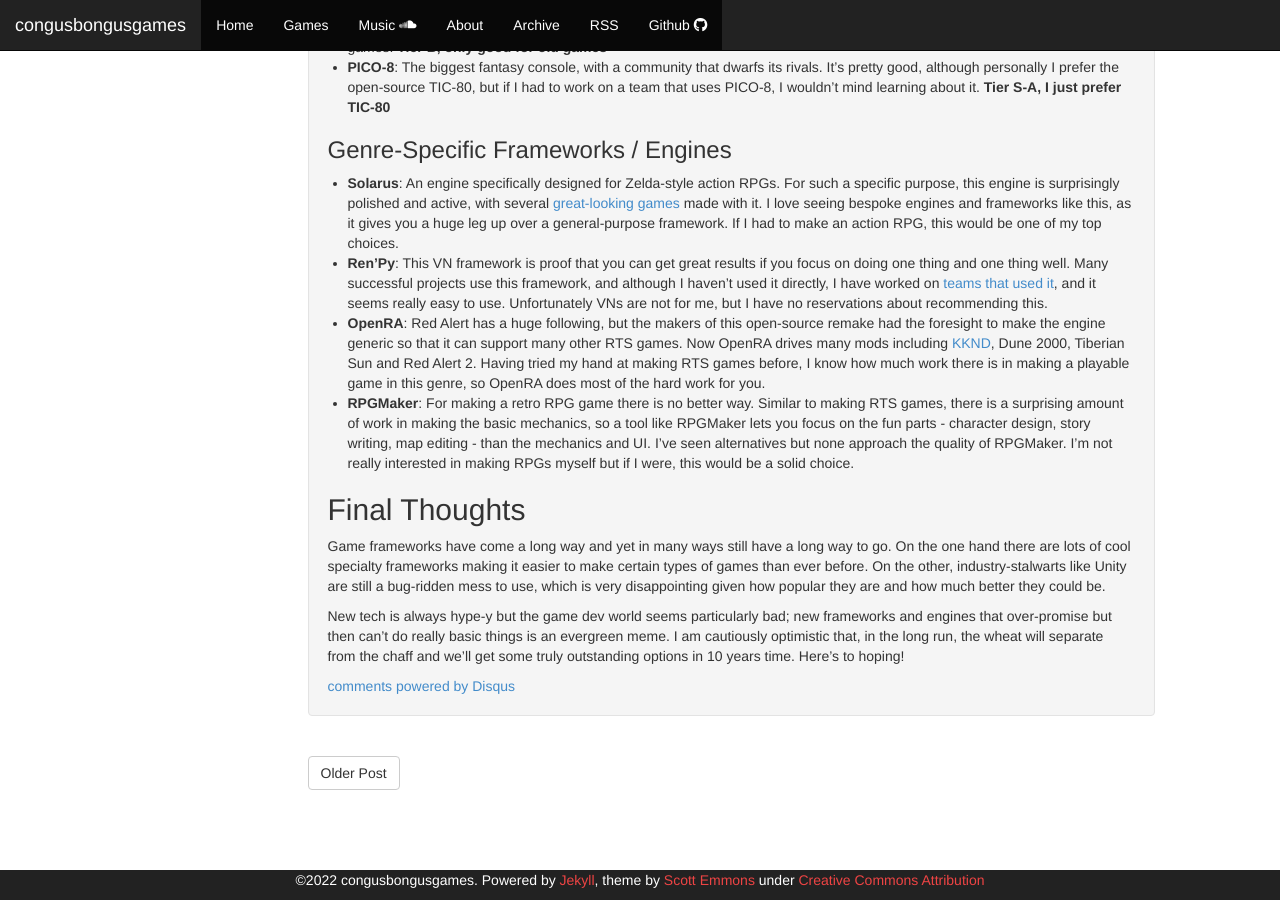
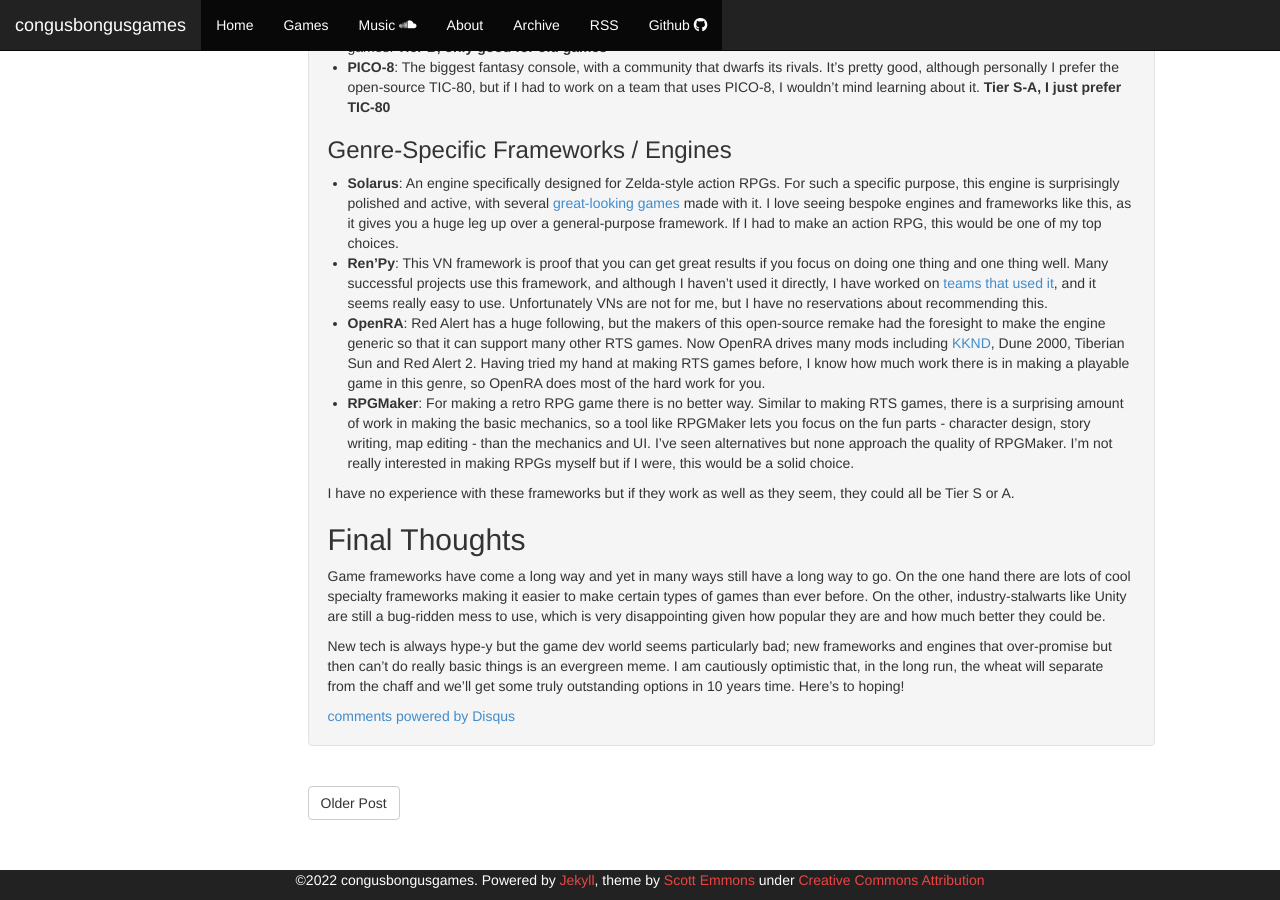
Before and after one commit to cxong/cxong.github.io, a Jekyll site: the page built from _posts/2022-08-21-game-framework-tier-list.md, in a window 1280 px wide and 900 px high, scrolled down 2278 px. Built offline with Jekyll 4.4.1, drawn with Linux system fonts in a browser that asks for light colours; nearby versions of some CDN libraries; comment, search, counter and statistics services are not loaded.

Commit message:
Update 2022-08-21-game-framework-tier-list.md

```diff
--- a/_posts/2022-08-21-game-framework-tier-list.md
+++ b/_posts/2022-08-21-game-framework-tier-list.md
@@ -60,6 +60,8 @@
 - **OpenRA**: Red Alert has a huge following, but the makers of this open-source remake had the foresight to make the engine generic so that it can support many other RTS games. Now OpenRA drives many mods including [KKND](https://github.com/IceReaper/OpenKrush), Dune 2000, Tiberian Sun and Red Alert 2. Having tried my hand at making RTS games before, I know how much work there is in making a playable game in this genre, so OpenRA does most of the hard work for you.
 - **RPGMaker**: For making a retro RPG game there is no better way. Similar to making RTS games, there is a surprising amount of work in making the basic mechanics, so a tool like RPGMaker lets you focus on the fun parts - character design, story writing, map editing - than the mechanics and UI. I've seen alternatives but none approach the quality of RPGMaker. I'm not really interested in making RPGs myself but if I were, this would be a solid choice.
 
+I have no experience with these frameworks but if they work as well as they seem, they could all be Tier S or A.
+
 ## Final Thoughts
 
 Game frameworks have come a long way and yet in many ways still have a long way to go. On the one hand there are lots of cool specialty frameworks making it easier to make certain types of games than ever before. On the other, industry-stalwarts like Unity are still a bug-ridden mess to use, which is very disappointing given how popular they are and how much better they could be.
```
